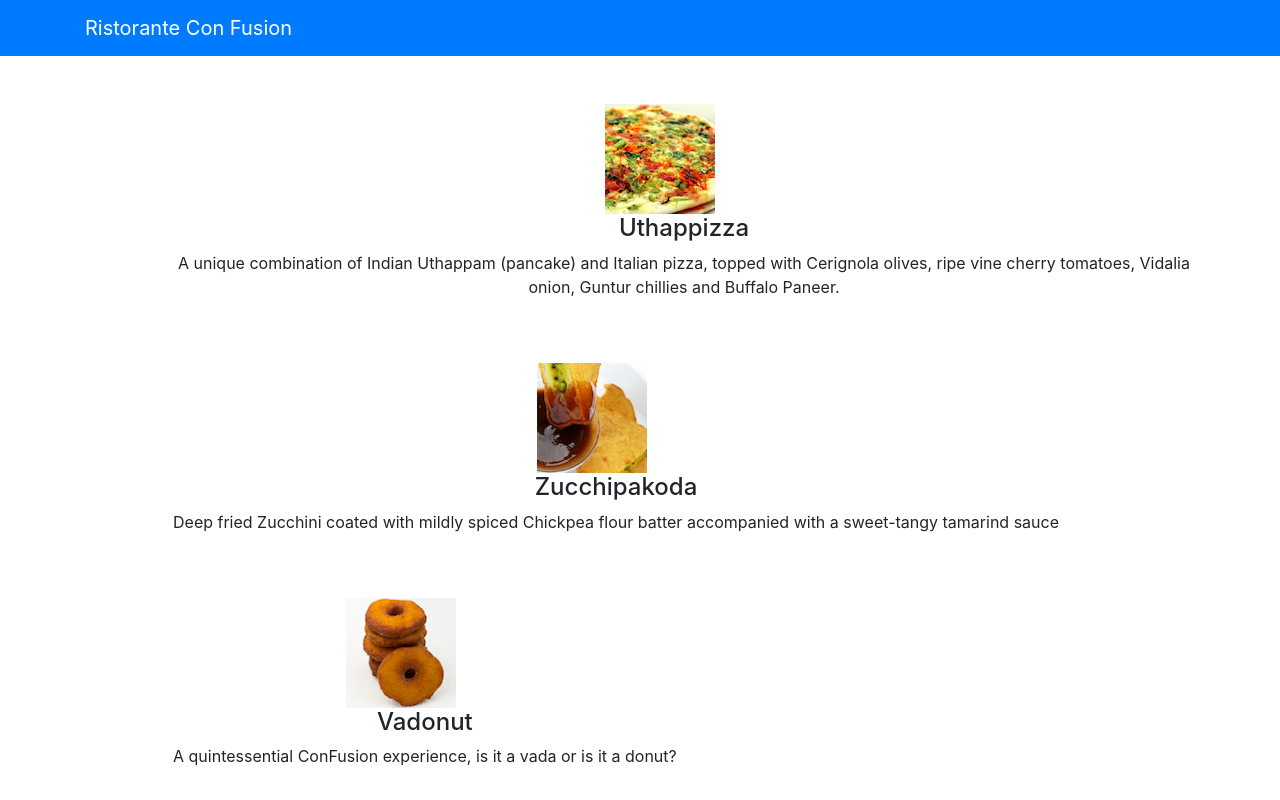
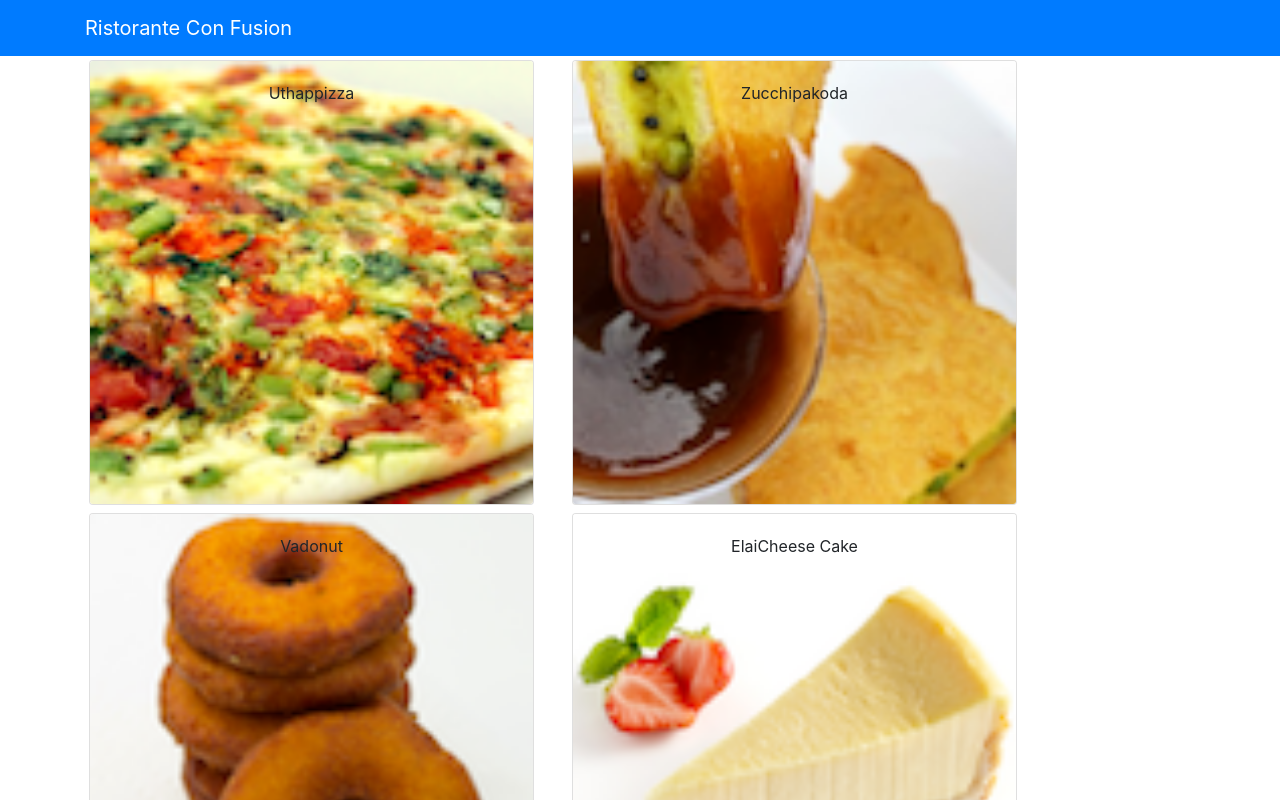
Before and after one commit to vanessaaleung/ristorante-con-fusion-react, a React (Create React App) app: page / in a window 1280 px wide. Shown: the top 800 px of the page. Built offline with nearby package versions, Linux system fonts and the light colour scheme.

Commit message:
component 2

```diff
--- a/src/App.js
+++ b/src/App.js
@@ -1,9 +1,18 @@
 import React, { Component } from 'react';
+import { Navbar, NavbarBrand } from 'reactstrap';
 import Menu from './components/MenuComponent.js';
 import './App.css';
-import { Navbar, NavbarBrand } from 'reactstrap';
+import { DISHES } from './shared/dishes';
 
 class App extends Component {
+
+  constructor(props) {
+    super(props);
+
+    this.state = {
+      dishes: DISHES
+    };
+  }
   render() {
     return (
       <div className="App">
@@ -12,7 +21,7 @@
             <NavbarBrand href="/">Ristorante Con Fusion</NavbarBrand>
           </div>
         </Navbar>
-        <Menu />
+        <Menu dishes={this.state.dishes}/>
       </div>
     );
   }
--- a/src/components/MenuComponent.js
+++ b/src/components/MenuComponent.js
@@ -1,6 +1,6 @@
 // Add a Menu Class Component
 import React, { Component } from 'react';
-import { Media } from 'reactstrap';
+import { Card, CardImg, CardImgOverlay, CardText, CardBody, CardTitle } from 'reactstrap';
 
 class Menu extends Component {
 
@@ -8,57 +8,47 @@
     super(props); // supply the props to the super class
 
     this.state = { // stores properties the component can make use of
-      dishes: [
-        {
-          id: 0,
-          name:'Uthappizza',
-          image: 'assets/images/uthappizza.png',
-          category: 'mains',
-          label:'Hot',
-          price:'4.99',
-          description:'A unique combination of Indian Uthappam (pancake) and Italian pizza, topped with Cerignola olives, ripe vine cherry tomatoes, Vidalia onion, Guntur chillies and Buffalo Paneer.'                        },
-       {
-          id: 1,
-          name:'Zucchipakoda',
-          image: 'assets/images/zucchipakoda.png',
-          category: 'appetizer',
-          label:'',
-          price:'1.99',
-          description:'Deep fried Zucchini coated with mildly spiced Chickpea flour batter accompanied with a sweet-tangy tamarind sauce'                        },
-       {
-          id: 2,
-          name:'Vadonut',
-          image: 'assets/images/vadonut.png',
-          category: 'appetizer',
-          label:'New',
-          price:'1.99',
-          description:'A quintessential ConFusion experience, is it a vada or is it a donut?'                        },
-       {
-          id: 3,
-          name:'ElaiCheese Cake',
-          image: 'assets/images/elaicheesecake.png',
-          category: 'dessert',
-          label:'',
-          price:'2.99',
-          description:'A delectable, semi-sweet New York Style Cheese Cake, with Graham cracker crust and spiced with Indian cardamoms'                        }
-       ],
+      selectedDish: null
     }
   }
+
+  onDishSelect(dish) {
+    this.setState({
+      selectedDish: dish
+    });
+  }
+
+  renderDish(dish) {
+    if (dish != null) {
+      return (
+        <Card>
+          <CardImg width="100%" src={dish.image} alt={dish.name} />
+          <CardBody>
+            <CardTitle>{dish.name}</CardTitle>
+            <CardText>{dish.description}</CardText>
+          </CardBody>
+        </Card>
+      );
+    }
+    else {
+      return (
+        <div></div>
+      );
+    }
+  }
+
   // return the corresponding view for the component
   render() {
 
-    const menu = this.state.dishes.map((dish) => {
+    const menu = this.props.dishes.map((dish) => {
       return (
-        <div key={dish.id} className="col-12 mt-5">
-          <Media tag="li">
-            <Media left middle>
-              <Media object src={dish.image} alt={dish.name} />
-              <Media body className="ml-5">
-                <Media heading>{dish.name}</Media>
-                <p>{dish.description}</p>
-              </Media>
-            </Media>
-          </Media>
+        <div key={dish.id} className="col-12 col-md-5 m-1">
+          <Card onClick={() => this.onDishSelect(dish)}>
+              <CardImg width="100%" src={dish.image} alt={dish.name} />
+              <CardImgOverlay>
+                <CardTitle>{dish.name}</CardTitle>
+              </CardImgOverlay>
+          </Card>
         </div>
       );
     });
@@ -66,9 +56,10 @@
     return (
       <div className="container">
         <div className="row">
-          <Media list>
-            {menu}
-          </Media>
+          {menu}
+        </div>
+        <div className="row">
+          {this.renderDish(this.state.selectedDish)}
         </div>
       </div>
     );
--- /dev/null
+++ b/src/shared/dishes.js
@@ -0,0 +1,187 @@
+// store the information of dishes
+export const DISHES =
+    [
+        {
+        id: 0,
+        name:'Uthappizza',
+        image: 'assets/images/uthappizza.png',
+        category: 'mains',
+        label:'Hot',
+        price:'4.99',
+        description:'A unique combination of Indian Uthappam (pancake) and Italian pizza, topped with Cerignola olives, ripe vine cherry tomatoes, Vidalia onion, Guntur chillies and Buffalo Paneer.',
+        comments: [
+            {
+            id: 0,
+            rating: 5,
+            comment: "Imagine all the eatables, living in conFusion!",
+            author: "John Lemon",
+            date: "2012-10-16T17:57:28.556094Z"
+            },
+            {
+            id: 1,
+            rating: 4,
+            comment: "Sends anyone to heaven, I wish I could get my mother-in-law to eat it!",
+            author: "Paul McVites",
+            date: "2014-09-05T17:57:28.556094Z"
+            },
+            {
+            id: 2,
+            rating: 3,
+            comment: "Eat it, just eat it!",
+            author: "Michael Jaikishan",
+            date: "2015-02-13T17:57:28.556094Z"
+            },
+            {
+            id: 3,
+            rating: 4,
+            comment: "Ultimate, Reaching for the stars!",
+            author: "Ringo Starry",
+            date: "2013-12-02T17:57:28.556094Z"
+            },
+            {
+            id: 4,
+            rating: 2,
+            comment: "It's your birthday, we're gonna party!",
+            author: "25 Cent",
+            date: "2011-12-02T17:57:28.556094Z"
+            }
+        ]                        },
+        {
+        id: 1,
+        name:'Zucchipakoda',
+        image: 'assets/images/zucchipakoda.png',
+        category: 'appetizer',
+        label:'',
+        price:'1.99',
+        description:'Deep fried Zucchini coated with mildly spiced Chickpea flour batter accompanied with a sweet-tangy tamarind sauce',
+        comments: [
+            {
+            id: 0,
+            rating: 5,
+            comment: "Imagine all the eatables, living in conFusion!",
+            author: "John Lemon",
+            date: "2012-10-16T17:57:28.556094Z"
+            },
+            {
+            id: 1,
+            rating: 4,
+            comment: "Sends anyone to heaven, I wish I could get my mother-in-law to eat it!",
+            author: "Paul McVites",
+            date: "2014-09-05T17:57:28.556094Z"
+            },
+            {
+            id: 2,
+            rating: 3,
+            comment: "Eat it, just eat it!",
+            author: "Michael Jaikishan",
+            date: "2015-02-13T17:57:28.556094Z"
+            },
+            {
+            id: 3,
+            rating: 4,
+            comment: "Ultimate, Reaching for the stars!",
+            author: "Ringo Starry",
+            date: "2013-12-02T17:57:28.556094Z"
+            },
+            {
+            id: 4,
+            rating: 2,
+            comment: "It's your birthday, we're gonna party!",
+            author: "25 Cent",
+            date: "2011-12-02T17:57:28.556094Z"
+            }
+        ]
+        },
+        {
+        id: 2,
+        name:'Vadonut',
+        image: 'assets/images/vadonut.png',
+        category: 'appetizer',
+        label:'New',
+        price:'1.99',
+        description:'A quintessential ConFusion experience, is it a vada or is it a donut?',
+        comments: [
+            {
+            id: 0,
+            rating: 5,
+            comment: "Imagine all the eatables, living in conFusion!",
+            author: "John Lemon",
+            date: "2012-10-16T17:57:28.556094Z"
+            },
+            {
+            id: 1,
+            rating: 4,
+            comment: "Sends anyone to heaven, I wish I could get my mother-in-law to eat it!",
+            author: "Paul McVites",
+            date: "2014-09-05T17:57:28.556094Z"
+            },
+            {
+            id: 2,
+            rating: 3,
+            comment: "Eat it, just eat it!",
+            author: "Michael Jaikishan",
+            date: "2015-02-13T17:57:28.556094Z"
+            },
+            {
+            id: 3,
+            rating: 4,
+            comment: "Ultimate, Reaching for the stars!",
+            author: "Ringo Starry",
+            date: "2013-12-02T17:57:28.556094Z"
+            },
+            {
+            id: 4,
+            rating: 2,
+            comment: "It's your birthday, we're gonna party!",
+            author: "25 Cent",
+            date: "2011-12-02T17:57:28.556094Z"
+            }
+        ]
+        },
+        {
+        id: 3,
+        name:'ElaiCheese Cake',
+        image: 'assets/images/elaicheesecake.png',
+        category: 'dessert',
+        label:'',
+        price:'2.99',
+        description:'A delectable, semi-sweet New York Style Cheese Cake, with Graham cracker crust and spiced with Indian cardamoms',
+        comments: [
+            {
+            id: 0,
+            rating: 5,
+            comment: "Imagine all the eatables, living in conFusion!",
+            author: "John Lemon",
+            date: "2012-10-16T17:57:28.556094Z"
+            },
+            {
+            id: 1,
+            rating: 4,
+            comment: "Sends anyone to heaven, I wish I could get my mother-in-law to eat it!",
+            author: "Paul McVites",
+            date: "2014-09-05T17:57:28.556094Z"
+            },
+            {
+            id: 2,
+            rating: 3,
+            comment: "Eat it, just eat it!",
+            author: "Michael Jaikishan",
+            date: "2015-02-13T17:57:28.556094Z"
+            },
+            {
+            id: 3,
+            rating: 4,
+            comment: "Ultimate, Reaching for the stars!",
+            author: "Ringo Starry",
+            date: "2013-12-02T17:57:28.556094Z"
+            },
+            {
+            id: 4,
+            rating: 2,
+            comment: "It's your birthday, we're gonna party!",
+            author: "25 Cent",
+            date: "2011-12-02T17:57:28.556094Z"
+            }
+        ]
+        }
+    ];
```
